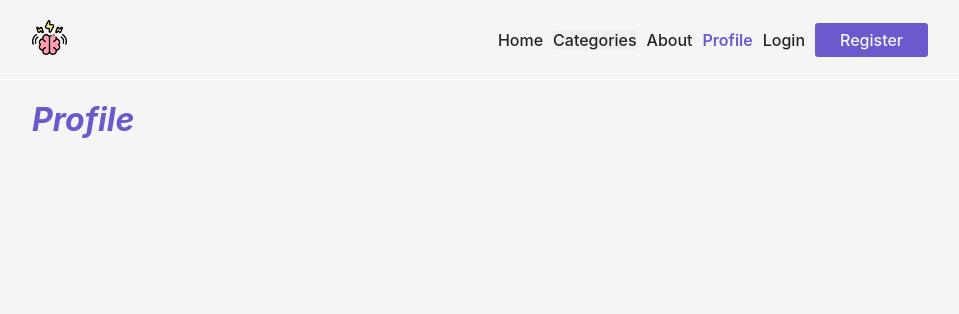
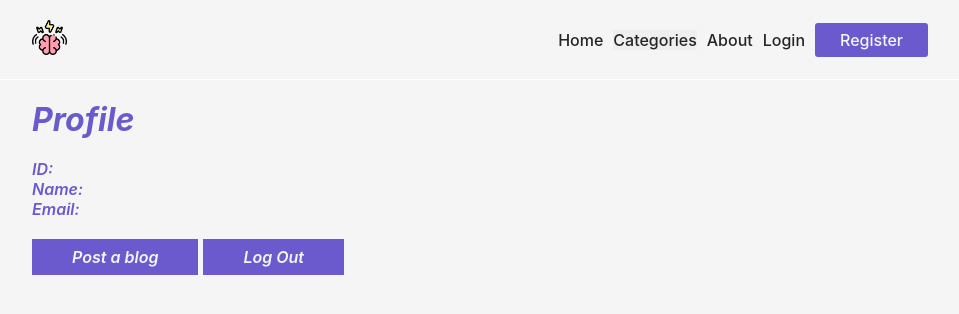
Before and after one commit to irfanshadikrishad/pantomathism, a React (Create React App) app in the folder client/: page /profile in a window 1280 px wide. Shown: the top 314 px of the page, without its empty margins (160-1119 px from the left). Built offline with nearby package versions, Linux system fonts and the light colour scheme; no server answers.

Commit message:
navbar & profile isLoggedIn

```diff
--- a/client/src/components/Navbar.jsx
+++ b/client/src/components/Navbar.jsx
@@ -1,11 +1,30 @@
-import { useState } from "react";
+import { useEffect, useState } from "react";
 import { NavLink } from "react-router-dom";
 
 export default function Navbar() {
     const [isCategories, setIsCategories] = useState(false);
+    const [isLoggedIn, setIsLoggedIn] = useState(false);
     function categories() {
         setIsCategories(!isCategories);
     }
+    const callUser = async () => {
+        const res = await fetch('http://localhost:3001/data', {
+            method: "GET",
+            headers: {
+                Accept: "application/json",
+                "Content-Type": "application/json"
+            },
+            credentials: "include"
+        })
+        const data = await res.json();
+        if (res.status === 200 && data._id) {
+            setIsLoggedIn(true);
+        }
+    }
+
+    useEffect(() => {
+        callUser();
+    }, [])
     return (
         <nav>
             <div className="container navbar">
@@ -20,9 +39,9 @@ export default function Navbar() {
                         <NavLink to="/technology">Technology</NavLink>
                     </div> : ""}
                     <NavLink to="/about">About</NavLink>
-                    <NavLink to="/profile">Profile</NavLink>
-                    <NavLink to="/login">Login</NavLink>
-                    <NavLink className="nav__register" to="/register">Register</NavLink>
+                    {isLoggedIn ? <NavLink to="/profile">Profile</NavLink> : <><NavLink to="/login">Login</NavLink>
+                        <NavLink className="nav__register" to="/register">Register</NavLink></>}
+
                 </div>
             </div>
         </nav>
--- a/client/src/components/Profile.jsx
+++ b/client/src/components/Profile.jsx
@@ -1,5 +1,5 @@
 import { useEffect, useState } from "react";
-import { useNavigate } from "react-router-dom";
+import { useNavigate, NavLink } from "react-router-dom";
 
 export default function Profile() {
     const navigate = useNavigate();
@@ -31,7 +31,15 @@ export default function Profile() {
     return (
         <div className="container page">
             <h1 className="the__title">Profile</h1>
-            <p>{user._id}</p>
+            <div className="content">
+                <p><span>ID:</span>{user._id}</p>
+                <p><span>Name:</span>{user.name}</p>
+                <p><span>Email:</span>{user.email}</p>
+            </div>
+            <div className="logout__btns">
+                <NavLink to="/create" className="logout">Post a blog</NavLink>
+                <NavLink to="/logout" className="logout">Log Out</NavLink>
+            </div>
         </div>
     )
 }
--- a/client/src/index.css
+++ b/client/src/index.css
@@ -267,3 +267,35 @@ form.login__right {
     font-weight: 600;
     opacity: 80%;
 }
+
+.logout {
+    font-size: 1rem;
+    font-weight: 600;
+    font-style: italic;
+    text-decoration: none;
+    color: var(--background);
+    background-color: var(--primary);
+    padding: 8px 40px;
+}
+
+.content {
+    margin: 20px 0;
+}
+
+.content>p {
+    font-size: 1rem;
+    font-weight: 600;
+
+}
+
+.content>p>span {
+    color: var(--primary);
+    font-style: italic;
+    margin-right: 10px;
+}
+
+.logout__btns {
+    display: flex;
+    align-items: center;
+    gap: 5px;
+}
```
Also changed, not shown: 1 other file (tests, documents, lock files or other folders).
